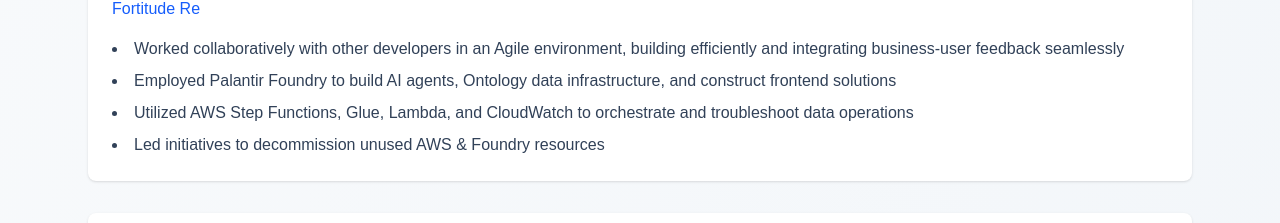
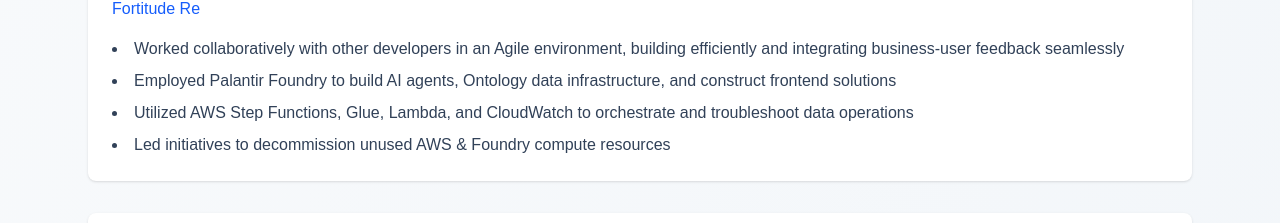
Before and after one commit to ctrlaltzach/personal-portfolio, a Next.js app: page / in a window 1280 px wide. Shown: the part 1015-1238 px from the top of the page. Built offline with nearby package versions, Linux system fonts and the light colour scheme.

Commit message:
update wording again

```diff
--- a/app/page.tsx
+++ b/app/page.tsx
@@ -169,7 +169,7 @@
                 <li>Worked collaboratively with other developers in an Agile environment, building efficiently and integrating business-user feedback seamlessly</li>
                 <li>Employed Palantir Foundry to build AI agents, Ontology data infrastructure, and construct frontend solutions</li>
                 <li>Utilized AWS Step Functions, Glue, Lambda, and CloudWatch to orchestrate and troubleshoot data operations</li>
-                <li>Led initiatives to decommission unused AWS & Foundry resources</li>
+                <li>Led initiatives to decommission unused AWS & Foundry compute resources</li>
               </ul>
             </div>
 
```
